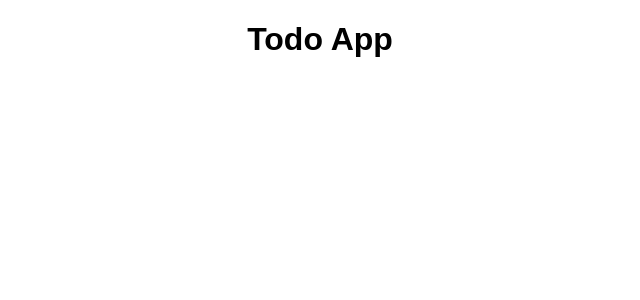
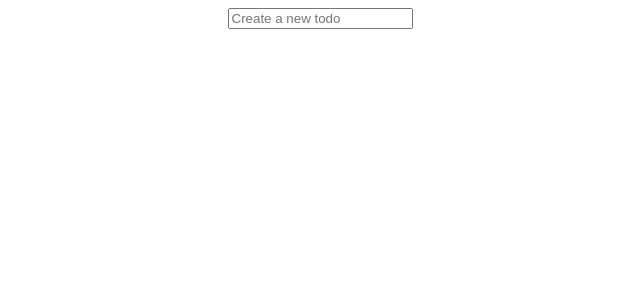
Before and after one commit to k98a73/react-crud-todo, a React (Create React App) app: page / in a window 1280 px wide. Shown: the top 300 px of the page, without its empty margins (320-960 px from the left). Built offline with nearby package versions, Linux system fonts and the light colour scheme.

Commit message:
JSXで構造を作成

```diff
--- a/src/App.js
+++ b/src/App.js
@@ -7,7 +7,15 @@ export default function App() {
 
   return (
     <div className="App">
-      <h1>Todo App</h1>
+      <form>
+        <input name="todo" type="text" placeholder="Create a new todo" />
+      </form>
+
+      <ul className="todo-list">
+        {todos.map((todo) => {
+          <li>{todo}</li>;
+        })}
+      </ul>
     </div>
   );
 }
```
